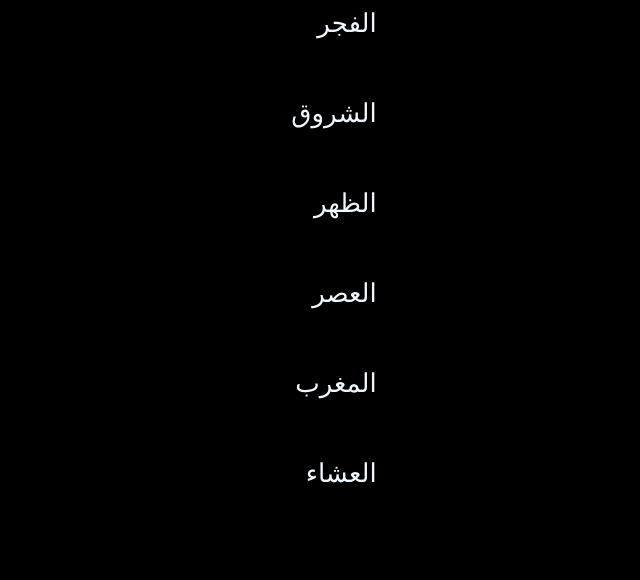
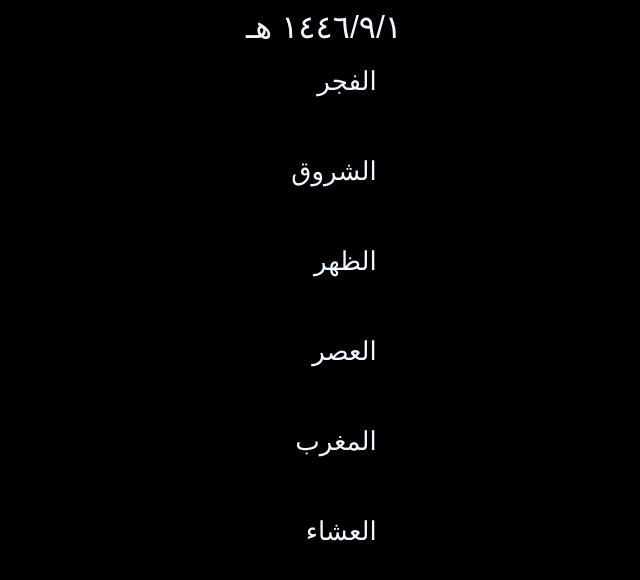
Before and after one commit to ibrahim-1234/tkinter-html-prayTimes, a plain HTML site: page index.html in a window 1280 px wide. Shown: the whole page, without its empty margins (316-956 px from the left). Drawn offline with Linux system fonts and the light colour scheme; no server answers.

Commit message:
Update index.html
add hejri calender

```diff
--- a/index.html
+++ b/index.html
@@ -1,3 +1,4 @@
+
 
 <!DOCTYPE html>
 <html lang="en">
@@ -13,12 +14,21 @@
 
         body{
             display: flex;
+            flex-direction: column;
             justify-content: center;
+            align-items: center;
             background-color: black;
             color: aliceblue;
             font-size: 26px;
             font-family: Arial, Helvetica, sans-serif;
+            row-gap: 20px;
+        }
+        .container{
+            display: flex;
             column-gap: 20px;
+        }
+        .date-container{
+            font-size: 32px;
         }
 
         #pray{
@@ -40,6 +50,12 @@
     </style>
 </head>
 <body dir="rtl">
+    <div class="date-container">
+        <!-- <span>التاريخ الهجري: </span> -->
+        <span class="date"></span>
+    </div>
+
+    <div class="container">
         <div id="prayName">
             <span>الفجر</span>
             <span>الشروق</span>
@@ -49,6 +65,8 @@
             <span>العشاء</span>
         </div>
         <div id="pray"></div>
+    </div>
+
 
     <script>
         async function getLocation(){
@@ -163,6 +181,8 @@
                 };
         }
     async function main(){
+        const hijriDate = new Intl.DateTimeFormat('ar-SA', { calendar: 'islamic' }).format(new Date());
+        document.querySelector(".date").textContent = hijriDate
         let data = await getTimes()
         while (true) {
             mainApp(data)
```
Lines whose indentation alone changed are shown as unchanged.
